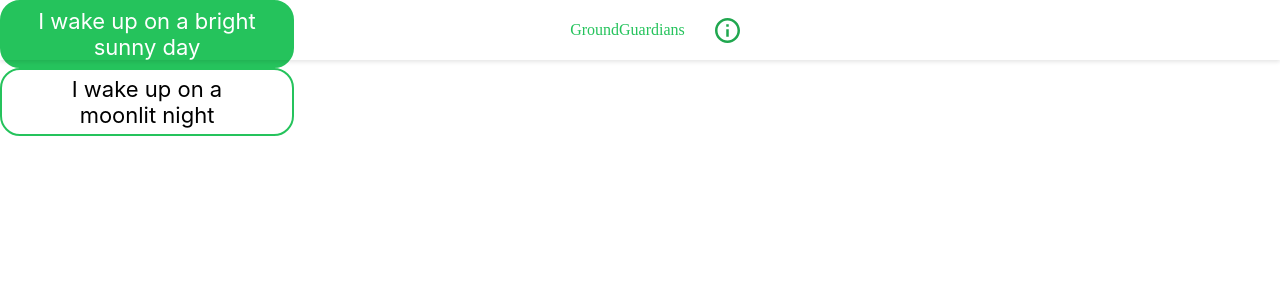
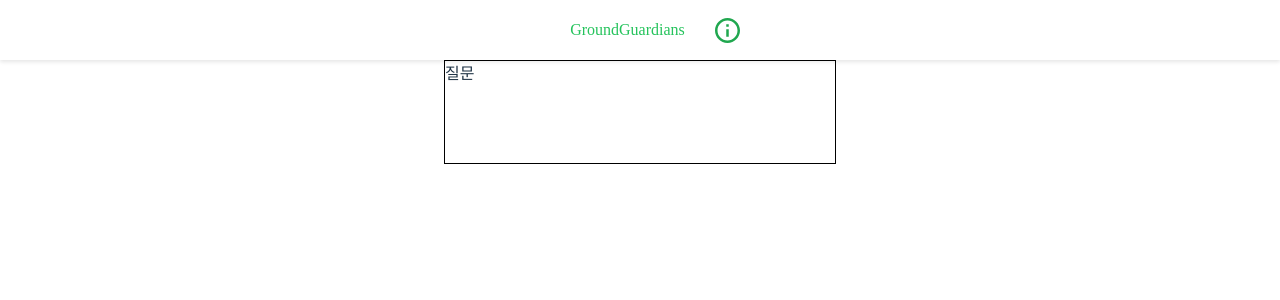
Before and after one commit to GroundGuardians/GG_FE, a React (Vite) app: page / in a window 1280 px wide. Shown: the top 300 px of the page. Built offline with nearby package versions, Linux system fonts and the light colour scheme; a web font is replaced by a local one.

Commit message:
feat/#14 : headerWrapper 에서 position absolute 삭제

```diff
--- a/src/App.tsx
+++ b/src/App.tsx
@@ -1,18 +1,23 @@
 import Header from "./commons/Header";
-import { CommonButton } from "./commons/Button";
+import Layout from "./commons/Layout";
+import styled from "@emotion/styled";
 
 function App() {
   //develop
   //test
   return (
-    <div>
+    <Wrapper>
       <Header />
-      <CommonButton isGreen={true}>
-        I wake up on a bright sunny day
-      </CommonButton>
-      <CommonButton isGreen={false}>I wake up on a moonlit night</CommonButton>
-    </div>
+      <Layout />
+    </Wrapper>
   );
 }
 
 export default App;
+
+const Wrapper = styled.div`
+  display: flex;
+  flex-direction: column;
+  align-items: center;
+  width: 100%;
+`;
--- a/src/commons/Header.tsx
+++ b/src/commons/Header.tsx
@@ -16,7 +16,7 @@ const HeaderWrapper = styled.div`
   font-family: "Pretendard";
   display: flex;
   align-items: center;
-  position: absolute;
+  /* position: absolute; */
   justify-content: center;
   width: 100vw;
   height: 60px;
@@ -28,5 +28,4 @@ const HeaderWrapper = styled.div`
 const InfoIcon = styled.img`
   position: relative;
   left: 30px;
-
 `;
--- /dev/null
+++ b/src/commons/Layout.tsx
@@ -0,0 +1,22 @@
+import React from "react";
+import styled from "@emotion/styled";
+
+const Layout = () => {
+  return (
+    <LayoutWrapper>
+      <Question>질문</Question>
+    </LayoutWrapper>
+  );
+};
+
+export default Layout;
+
+const LayoutWrapper = styled.div`
+  display: flex;
+`;
+
+const Question = styled.div`
+  width: 390px;
+  height: 102px;
+  border: 1px solid black;
+`;
--- a/src/index.css
+++ b/src/index.css
@@ -42,7 +42,6 @@ button {
 
 body {
   margin: 0;
-  display: flex;
 }
 
 @media (prefers-color-scheme: light) {
```
